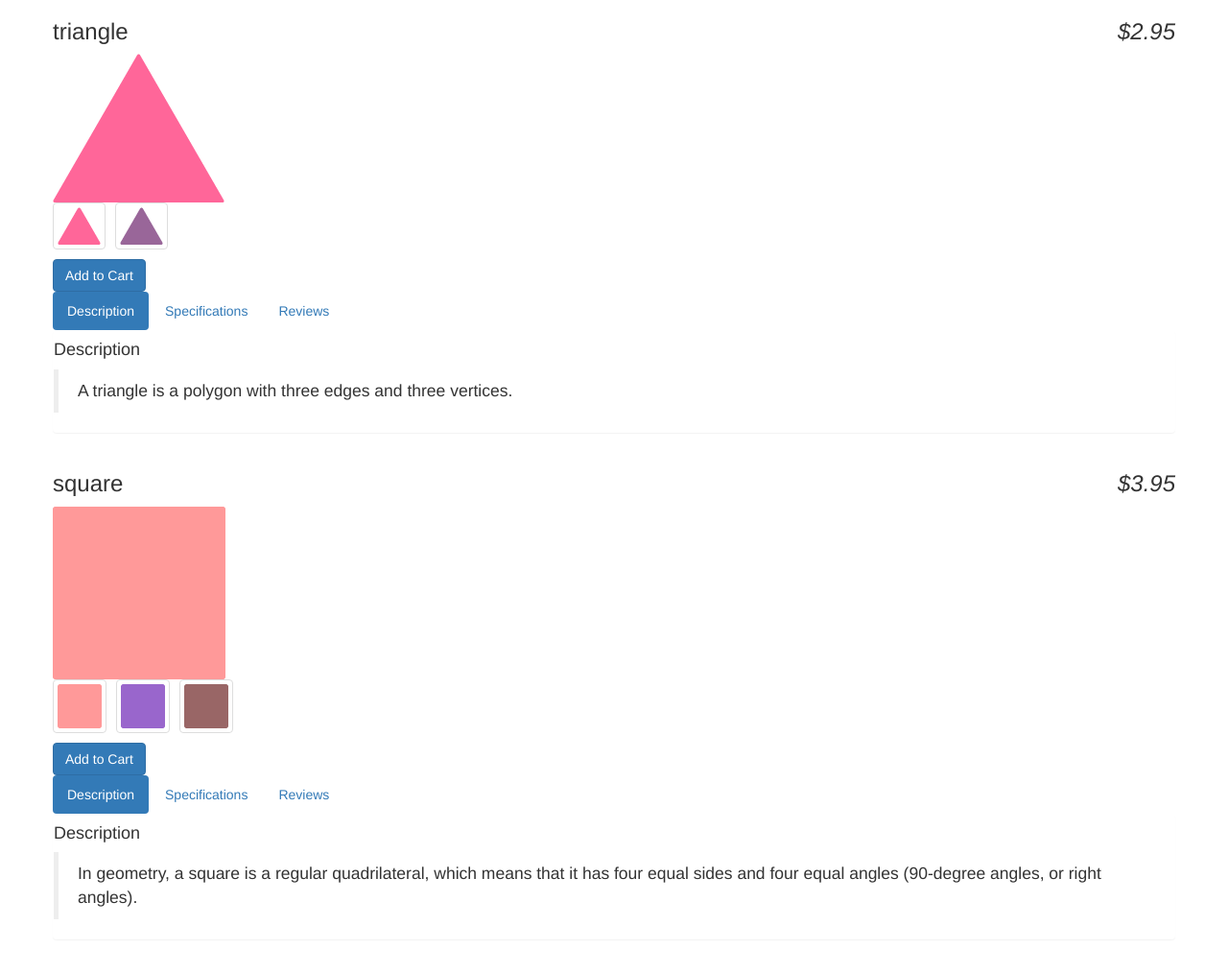
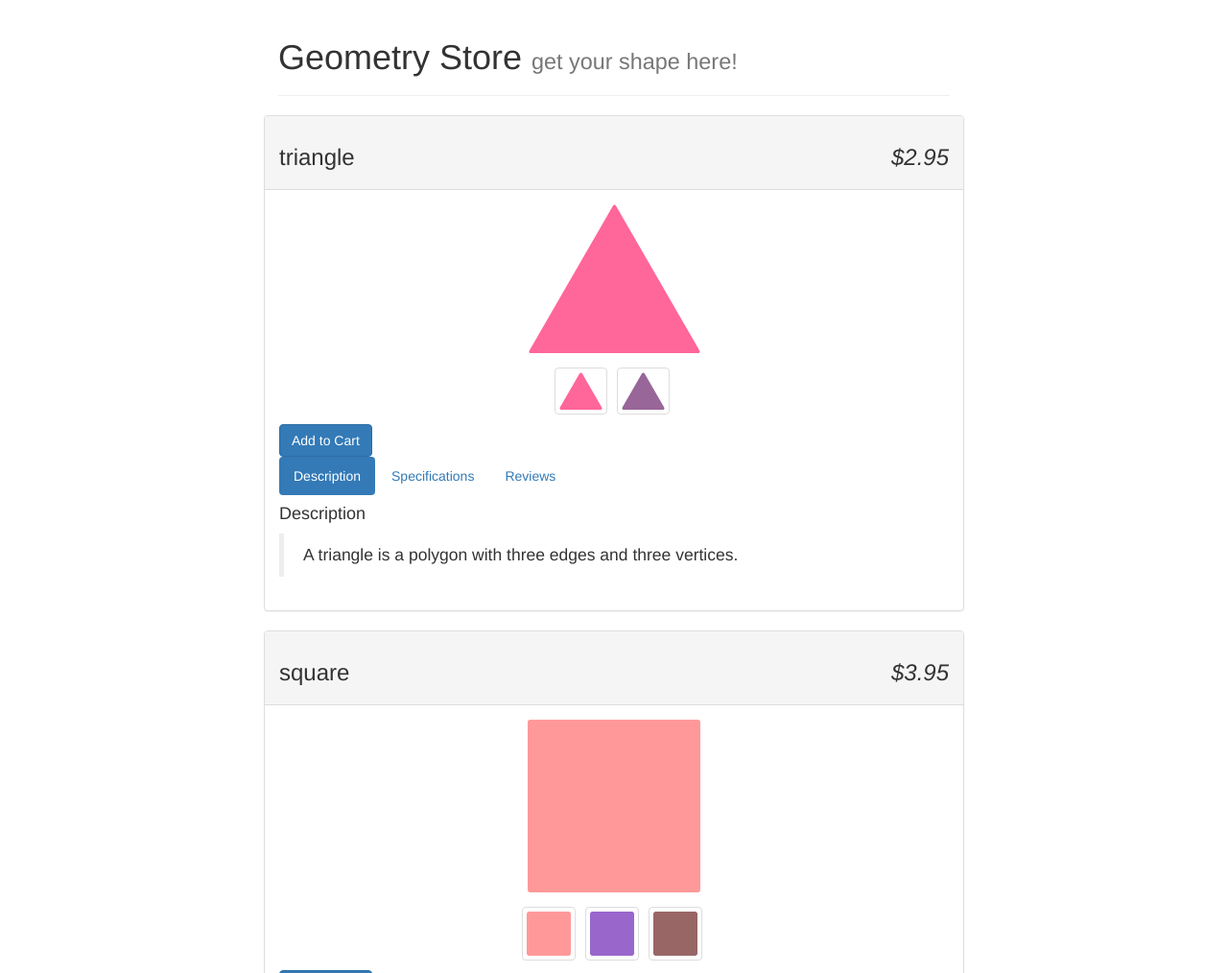
Before and after one commit to klappradla/geometry_store, a website: page app/index.html in a window 1280 px wide. Shown: the top 1014 px of the page at 96% size. Drawn offline with nearby package versions, Linux system fonts and the light colour scheme.

Commit message:
add classes and styles to gallery

```diff
--- a/app/index.html
+++ b/app/index.html
@@ -2,6 +2,7 @@
 <html ng-app="geometryStore">
 <head>
   <link href="/bower_components/bootstrap/dist/css/bootstrap.min.css" rel="stylesheet">
+  <link href="styles/custom.css" rel="stylesheet">
   <script type="text/javascript" src="/bower_components/jquery/dist/jquery.min.js"></script>
   <script type="text/javascript" src="/bower_components/bootstrap/dist/js/bootstrap.min.js"></script>
   <script src="/bower_components/angular/angular.js"></script>
@@ -13,27 +14,34 @@
 
 <body class="container">
 
-    <header>
-
-
+    <header class="page-header">
+      <h1>Geometry Store <small>get your shape here!</small></h1>
     </header>
 
-    <main ng-controller="StoreController as store">
+    <main class="row" ng-controller="StoreController as store">
 
-      <section class="row" ng-repeat="product in store.products" ng-hide="product.soldOut">
+      <section class="panel panel-default" ng-repeat="product in store.products" ng-hide="product.soldOut">
+
+        <div class="panel-heading">
           <h3>
             {{ product.name }}
             <em class="pull-right">{{ product.price | currency }}</em>
           </h3>
+        </div>
+
+        <div class="panel-body">
 
           <div class="gallery" ng-show="product.images.length" ng-controller="GalleryController as gallery">
-          <img ng-src="{{ product.images[gallery.current].full }}"/>
+            <img class="image-responsive center-block" ng-src="{{ product.images[gallery.current].full }}"/>
 
-          <ul class="list-inline clearfix">
+            <div class="row text-center">
+              <div class="col-xs-12"></div>
+                <ul class="list-inline">
                   <li ng-repeat="image in product.images">
                     <img class="img-thumbnail" ng-src="{{ image.thumb }}" ng-click="gallery.setCurrent($index)"/>
                   </li>
                 </ul>
+            </div>
           </div>
 
           <button class="btn btn-primary" ng-show="product.canPurchase">Add to Cart</button>
@@ -51,7 +59,7 @@
               </li>
             </ul>
 
-          <div class="panel" ng-show="panel.isSelected(1)">
+            <div ng-show="panel.isSelected(1)">
               <h4>Description</h4>
               <blockquote>{{ product.description }}</blockquote>
             </div>
@@ -63,12 +71,10 @@
               <h4>Reviews</h4>
               <blockquote>None yet</blockquote>
             </div>
-
         </section>
+      </div>
     </section>
 
   </main>
-  </div>
-
 </body>
 </html>
--- /dev/null
+++ b/app/styles/custom.css
@@ -0,0 +1,13 @@
+/* customize container */
+@media (min-width: 786px) {
+  .container {
+    max-width: 730px;
+  }
+}
+.container-narrow > hr {
+  margin: 30px, 0;
+}
+
+.gallery > img {
+  padding-bottom: 1em;
+}
```
Lines whose indentation alone changed are shown as unchanged.
